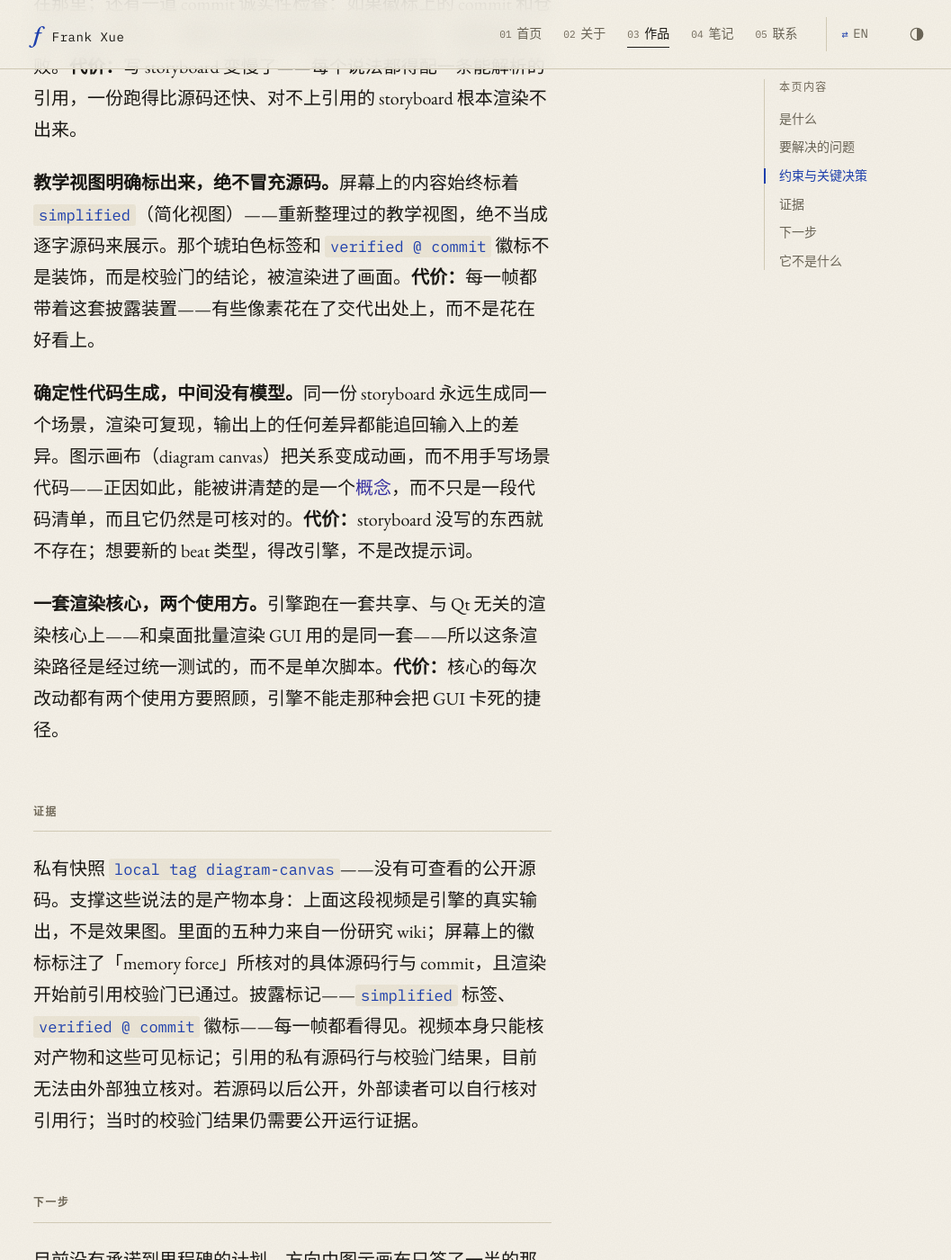
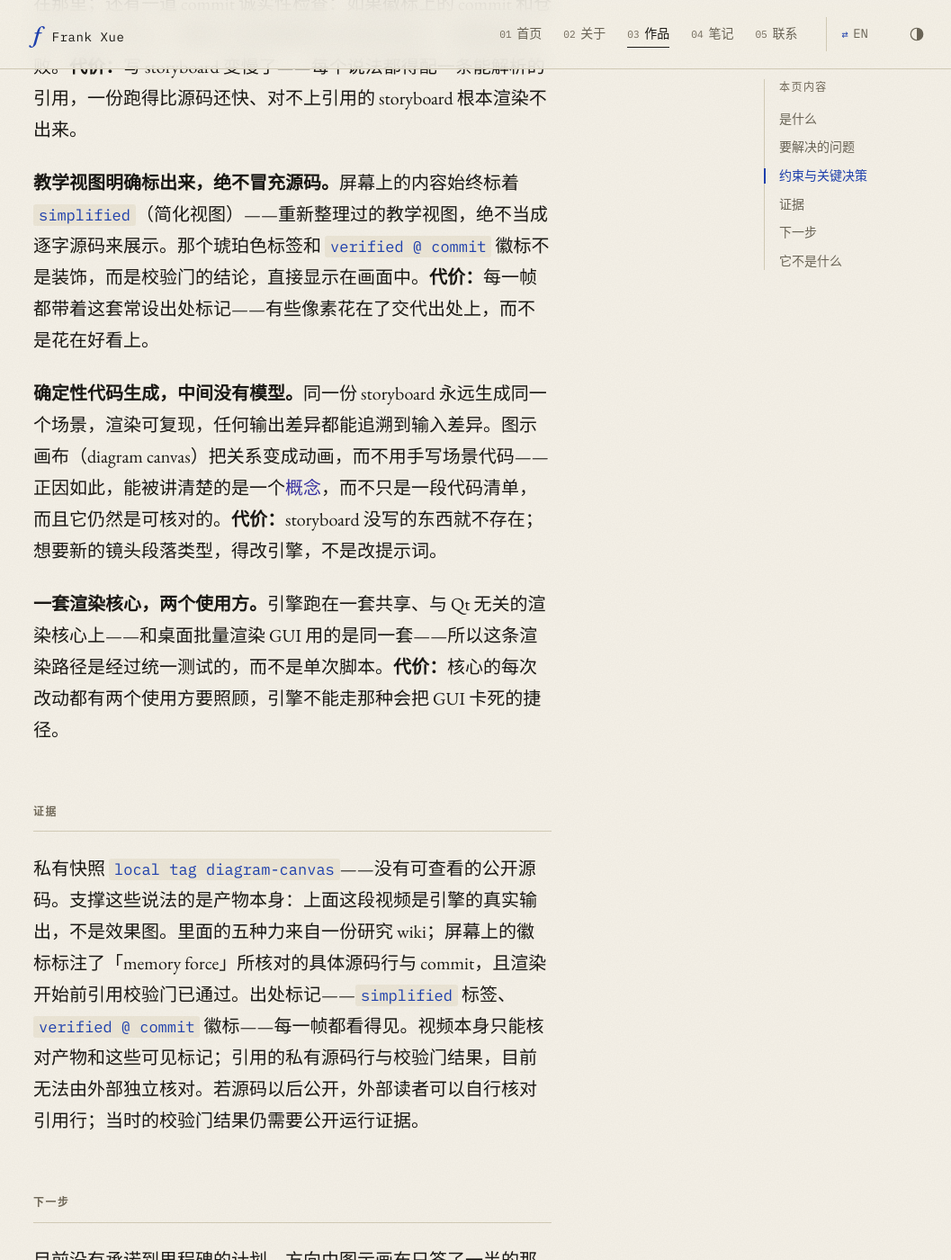
Before and after one commit to frankxue831/frankxue831.github.io, a Jekyll site: the page built from zh/projects/explainer-engine.html, in a window 1280 px wide and 1400 px high, scrolled down 2080 px. Shown: the whole window at 90% size, without its empty margins (101-1158 px from the left). Built offline with Jekyll 4.4.1, drawn with Linux system fonts in a browser that asks for light colours; some of the changed text lies outside the part shown.

Commit message:
content(zh): clarify explainer and runner terminology

```diff
--- a/zh/projects/explainer-engine.html
+++ b/zh/projects/explainer-engine.html
@@ -26,7 +26,7 @@
         <h2>是什么</h2>
         <p>
             Explainer Engine 把一份 YAML {% include glossary-term.html term="storyboard" %}
-            编译成 {% include glossary-term.html term="manim" %} 的带旁白场景。每个 beat 可以是一张图、一段带引用的代码标注，或者——最新的——一张会动的<em>概念图</em>：把带标签的节点摆在命名好的锚点上，连上力的边、一条路径，再让一个节点沿路径移动。整条链路一次跑完，中间没有模型：
+            编译成 {% include glossary-term.html term="manim" %} 的带旁白场景。每个 beat（镜头段落）可以是一张图、一段带引用的代码标注，或者——最新的——一张会动的<em>概念图</em>：把带标签的节点摆在命名好的锚点上，连上力的边、一条路径，再让一个节点沿路径移动。整条链路一次跑完，中间没有模型：
             <code>storyboard</code> → <code>引用校验门</code> →
             <code>确定性代码生成</code> → <code>Manim 渲染</code>并合成旁白。这是私有、本地工具；对应的快照写在下面的<em>「证据」</em>里。
         </p>
@@ -57,11 +57,11 @@
         </p>
         <p>
             <strong>教学视图明确标出来，绝不冒充源码。</strong>屏幕上的内容始终标着 <code>simplified</code>（简化视图）——重新整理过的教学视图，绝不当成逐字源码来展示。那个琥珀色标签和
-            <code>verified @ commit</code> 徽标不是装饰，而是校验门的结论，被渲染进了画面。<strong>代价：</strong>每一帧都带着这套披露装置——有些像素花在了交代出处上，而不是花在好看上。
+            <code>verified @ commit</code> 徽标不是装饰，而是校验门的结论，直接显示在画面中。<strong>代价：</strong>每一帧都带着这套常设出处标记——有些像素花在了交代出处上，而不是花在好看上。
         </p>
         <p>
             <strong>确定性代码生成，中间没有模型。</strong>同一份 storyboard
-            永远生成同一个场景，渲染可复现，输出上的任何差异都能追回输入上的差异。图示画布（diagram canvas）把关系变成动画，而不用手写场景代码——正因如此，能被讲清楚的是一个<em>概念</em>，而不只是一段代码清单，而且它仍然是可核对的。<strong>代价：</strong>storyboard 没写的东西就不存在；想要新的 beat 类型，得改引擎，不是改提示词。
+            永远生成同一个场景，渲染可复现，任何输出差异都能追溯到输入差异。图示画布（diagram canvas）把关系变成动画，而不用手写场景代码——正因如此，能被讲清楚的是一个<em>概念</em>，而不只是一段代码清单，而且它仍然是可核对的。<strong>代价：</strong>storyboard 没写的东西就不存在；想要新的镜头段落类型，得改引擎，不是改提示词。
         </p>
         <p>
             <strong>一套渲染核心，两个使用方。</strong>引擎跑在一套共享、与
@@ -70,7 +70,7 @@
 
         <h2>证据</h2>
         <p>
-            私有快照 <code>local tag diagram-canvas</code>——没有可查看的公开源码。支撑这些说法的是产物本身：上面这段视频是引擎的真实输出，不是效果图。里面的五种力来自一份研究 wiki；屏幕上的徽标标注了「memory force」所核对的具体源码行与 commit，且渲染开始前引用校验门已通过。披露标记——<code>simplified</code> 标签、<code>verified @ commit</code>
+            私有快照 <code>local tag diagram-canvas</code>——没有可查看的公开源码。支撑这些说法的是产物本身：上面这段视频是引擎的真实输出，不是效果图。里面的五种力来自一份研究 wiki；屏幕上的徽标标注了「memory force」所核对的具体源码行与 commit，且渲染开始前引用校验门已通过。出处标记——<code>simplified</code> 标签、<code>verified @ commit</code>
             徽标——每一帧都看得见。视频本身只能核对产物和这些可见标记；引用的私有源码行与校验门结果，目前无法由外部独立核对。若源码以后公开，外部读者可以自行核对引用行；当时的校验门结果仍需要公开运行证据。
         </p>
 
```
Also changed, not shown: zh/projects/ghrunners.html (+5 -5 lines).
